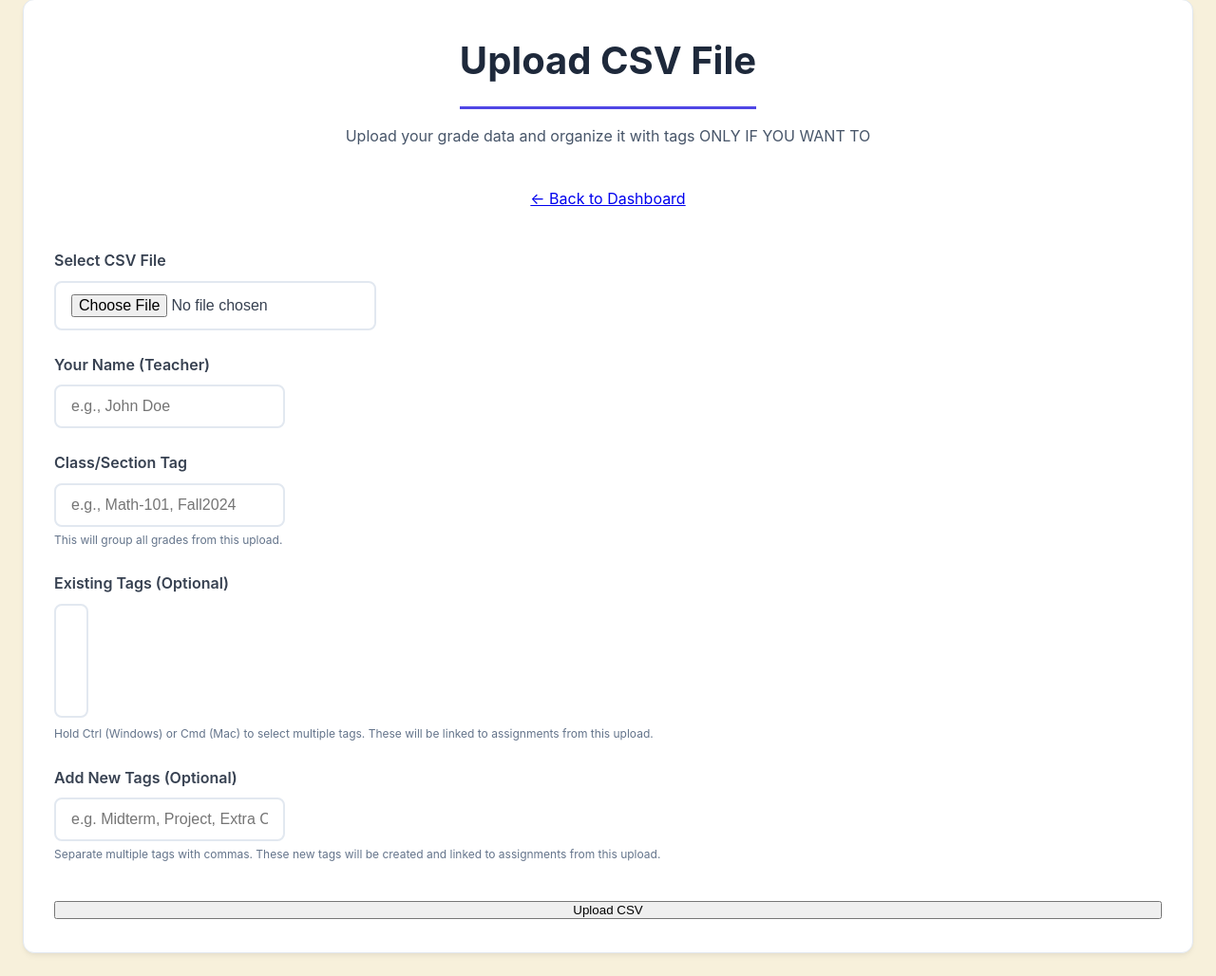
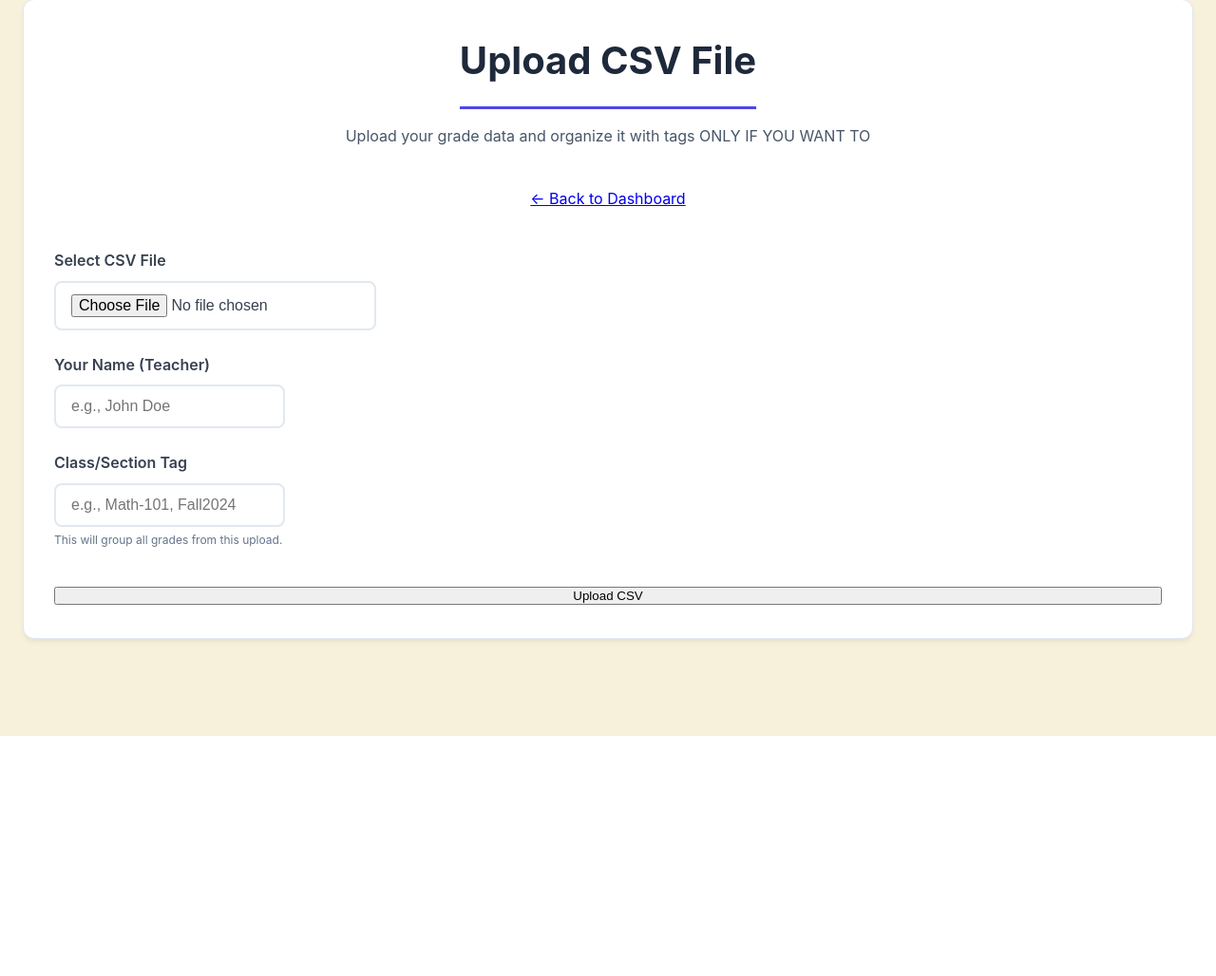
Before and after one commit to thorlorick/simple_Grade_Insight, a FastAPI app: page /upload in a window 1280 px wide. Shown: the part 25-1053 px from the top of the page at 95% size. After the commit the page ends 800 px from the top, so only its background shows below. Run offline with FastAPI, Linux system fonts and the light colour scheme; lists and menus that the app fills with data are empty.

Commit message:
Update upload.html

```diff
--- a/templates/upload.html
+++ b/templates/upload.html
@@ -38,26 +38,6 @@
         <input type="text" id="classTagInput" name="class_tag" placeholder="e.g., Math-101, Fall2024" required class="search-input">
         <div style="font-size:12px; color:#64748b; margin-top:4px;">
             This will group all grades from this upload.
-                </div>
-            </div>
-
-            <div class="form-group" style="margin-bottom: 24px;">
-                <label for="tagSelect" style="display: block; font-weight: 600; margin-bottom: 8px; color: #374151;">Existing Tags (Optional)</label>
-                <select id="tagSelect" name="tags" multiple class="search-input" style="min-height:120px;">
-                    {% for tag in tags %}
-                        <option value="{{ tag.id }}">{{ tag.name }}</option>
-                    {% endfor %}
-                </select>
-                <div style="font-size:12px; color:#64748b; margin-top:4px;">
-                    Hold Ctrl (Windows) or Cmd (Mac) to select multiple tags. These will be linked to assignments from this upload.
-                </div>
-            </div>
-
-            <div class="form-group" style="margin-bottom: 24px;">
-                <label for="newTags" style="display: block; font-weight: 600; margin-bottom: 8px; color: #374151;">Add New Tags (Optional)</label>
-                <input type="text" id="newTags" name="new_tags" placeholder="e.g. Midterm, Project, Extra Credit" class="search-input">
-                <div style="font-size:12px; color:#64748b; margin-top:4px;">
-                    Separate multiple tags with commas. These new tags will be created and linked to assignments from this upload.
         </div>
     </div>
 
```
Lines whose indentation alone changed are shown as unchanged.
